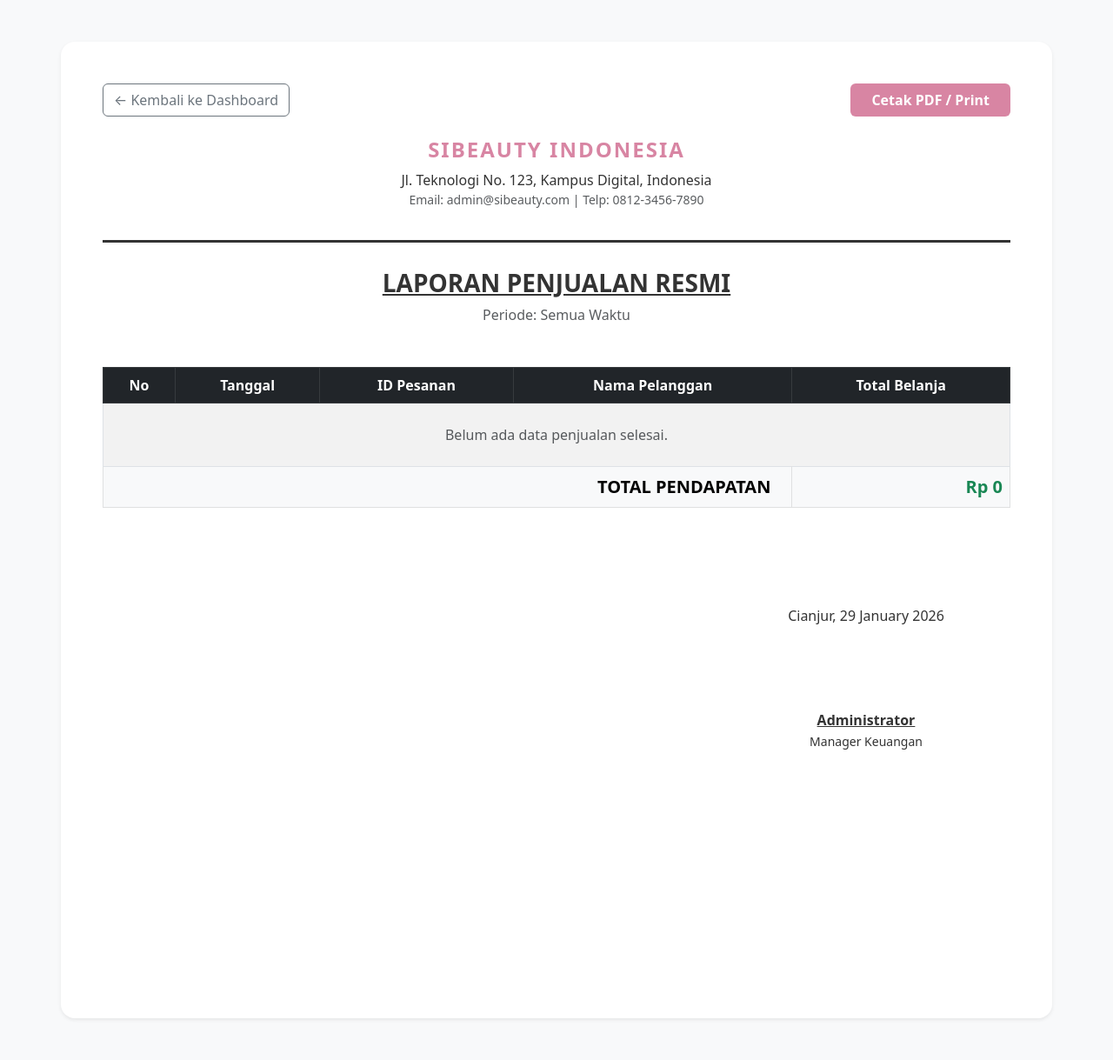
After one commit to opalism/sibeauty-ecommerce, a PHP site: the page made by app/views/admin/laporan.php in a window 1280 px wide. The commit adds this page. Shown: the whole page at 87% size. Run offline with PHP 8.4, Linux system fonts and the light colour scheme; the template is opened without the code that fills it, so the values that code supplies are empty; some libraries are stand-ins or nearby versions.

Commit message:
tambah menu laporan di admin

```diff
--- /dev/null
+++ b/app/views/admin/laporan.php
@@ -0,0 +1,105 @@
+<!DOCTYPE html>
+<html lang="id">
+<head>
+    <meta charset="UTF-8">
+    <meta name="viewport" content="width=device-width, initial-scale=1.0">
+    <title>Laporan Penjualan - SIBEAUTY</title>
+    <link href="https://cdn.jsdelivr.net/npm/bootstrap@5.3.0/dist/css/bootstrap.min.css" rel="stylesheet">
+
+    <style>
+        /* CSS KHUSUS PRINT */
+        @media print {
+            .no-print {
+                display: none !important; /* Hilangkan tombol saat diprint */
+            }
+            body {
+                background-color: white !important;
+                -webkit-print-color-adjust: exact;
+            }
+            .table-responsive {
+                overflow: visible !important; /* Biar tabel gak kepotong */
+            }
+        }
+
+        /* Styling Halaman */
+        body { background-color: #f8f9fa; color: #333; }
+        .kop-surat { border-bottom: 3px solid #333; padding-bottom: 20px; margin-bottom: 30px; }
+        .logo-text { font-weight: 800; font-size: 24px; color: #D885A3; text-transform: uppercase; letter-spacing: 2px; }
+    </style>
+</head>
+<body class="p-5">
+
+    <div class="container bg-white p-5 shadow-sm rounded-4" style="min-height: 297mm;"> <div class="d-flex justify-content-between mb-4 no-print">
+            <a href="<?= BASEURL; ?>/admin" class="btn btn-outline-secondary">
+                &larr; Kembali ke Dashboard
+            </a>
+            <button onclick="window.print()" class="btn btn-primary fw-bold px-4" style="background-color: #D885A3; border:none;">
+                <i class="bi bi-printer"></i> Cetak PDF / Print
+            </button>
+        </div>
+
+        <div class="text-center kop-surat">
+            <h1 class="logo-text mb-2">SIBEAUTY INDONESIA</h1>
+            <p class="mb-0">Jl. Teknologi No. 123, Kampus Digital, Indonesia</p>
+            <p class="small text-muted">Email: admin@sibeauty.com | Telp: 0812-3456-7890</p>
+        </div>
+
+        <div class="text-center mb-5">
+            <h3 class="fw-bold text-uppercase text-decoration-underline">Laporan Penjualan Resmi</h3>
+            <p class="text-muted">Periode: Semua Waktu</p>
+        </div>
+
+        <div class="table-responsive">
+            <table class="table table-bordered table-striped align-middle">
+                <thead class="table-dark text-center">
+                    <tr>
+                        <th>No</th>
+                        <th>Tanggal</th>
+                        <th>ID Pesanan</th>
+                        <th>Nama Pelanggan</th>
+                        <th>Total Belanja</th>
+                    </tr>
+                </thead>
+                <tbody>
+                    <?php
+                    $no = 1;
+                    $grandTotal = 0;
+                    if(!empty($data['orders'])):
+                        foreach($data['orders'] as $order):
+                            $grandTotal += $order['total_price'];
+                    ?>
+                    <tr>
+                        <td class="text-center"><?= $no++; ?></td>
+                        <td class="text-center"><?= date('d/m/Y', strtotime($order['created_at'])); ?></td>
+                        <td class="text-center fw-bold text-primary">#<?= $order['id']; ?></td>
+                        <td><?= $order['customer_name']; ?></td>
+                        <td class="text-end fw-bold">Rp <?= number_format($order['total_price'], 0, ',', '.'); ?></td>
+                    </tr>
+                    <?php endforeach; else: ?>
+                    <tr>
+                        <td colspan="5" class="text-center py-4 text-muted">Belum ada data penjualan selesai.</td>
+                    </tr>
+                    <?php endif; ?>
+                </tbody>
+                <tfoot class="table-light">
+                    <tr>
+                        <td colspan="4" class="text-end fw-bold fs-5 pe-4">TOTAL PENDAPATAN</td>
+                        <td class="text-end fw-bold fs-5 text-success">Rp <?= number_format($grandTotal, 0, ',', '.'); ?></td>
+                    </tr>
+                </tfoot>
+            </table>
+        </div>
+
+        <div class="row mt-5 pt-5">
+            <div class="col-4 offset-8 text-center">
+                <p class="mb-5">Cianjur, <?= date('d F Y'); ?></p>
+                <br><br>
+                <p class="fw-bold text-decoration-underline mb-0">Administrator</p>
+                <small>Manager Keuangan</small>
+            </div>
+        </div>
+
+    </div>
+
+</body>
+</html>
--- a/app/views/layouts/admin_header.php
+++ b/app/views/layouts/admin_header.php
@@ -39,6 +39,12 @@
         <li class="nav-item px-2">
             <a class="nav-link" href="<?= BASEURL; ?>/admin/orders"><i class="bi bi-receipt me-1"></i> Pesanan</a>
         </li>
+
+        <li class="nav-item px-2">
+            <a class="nav-link text-warning fw-bold" href="<?= BASEURL; ?>/admin/laporan">
+                <i class="bi bi-file-earmark-pdf me-1"></i> Laporan
+            </a>
+        </li>
       </ul>
 
       <div class="d-flex align-items-center">
```
Also changed, not shown: app/controllers/AdminController.php (+15 -0 lines), app/models/Order_model.php (+11 -0 lines).
